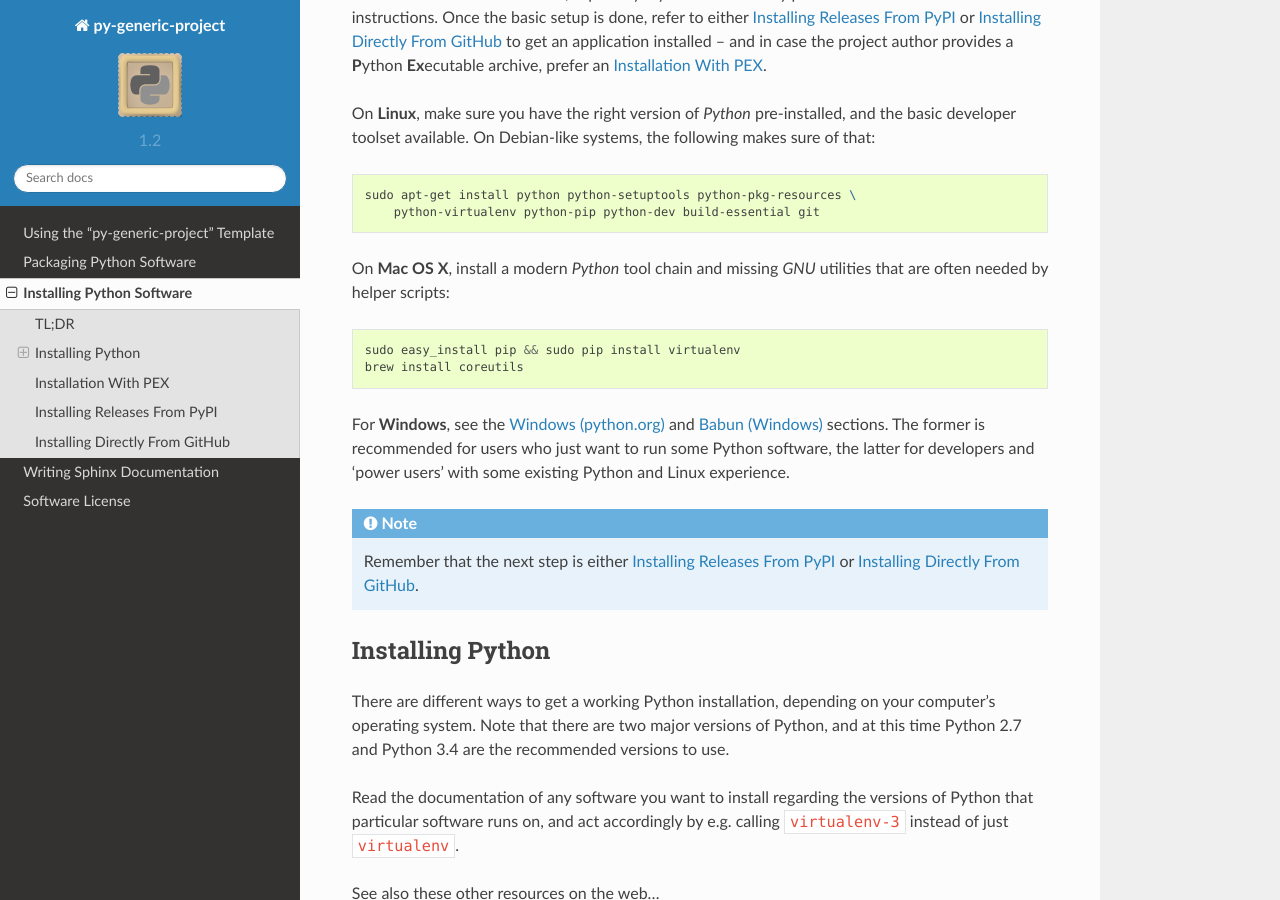
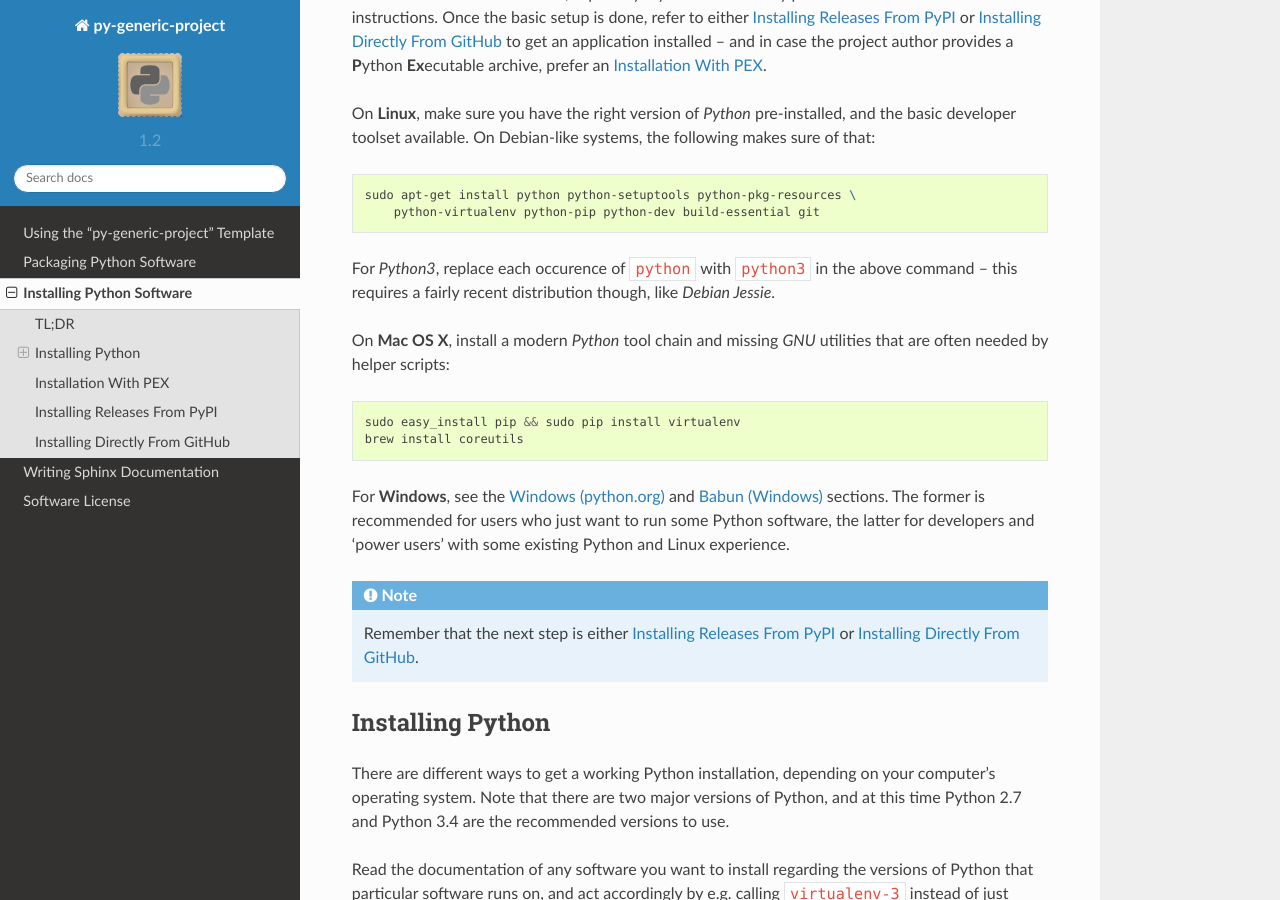
Before and after one commit to Springerle/py-generic-project, a Sphinx documentation site: the page built from docs/installing.rst, in a window 1280 px wide and 900 px high, scrolled down 354 px. Built offline with Sphinx 7.4.7 and the Read the Docs theme 2.0.0, drawn with Linux system fonts in a browser that asks for light colours.

Commit message:
:pencil: Python3 on Jessie

```diff
--- a/docs/installing.rst
+++ b/docs/installing.rst
@@ -48,6 +48,9 @@ developer toolset available. On Debian-like systems, the following makes sure of
 
     sudo apt-get install python python-setuptools python-pkg-resources \
         python-virtualenv python-pip python-dev build-essential git
+
+For *Python3*, replace each occurence of ``python`` with ``python3`` in the above command –
+this requires a fairly recent distribution though, like *Debian Jessie*.
 
 On **Mac OS X**, install a modern *Python* tool chain and
 missing *GNU* utilities that are often needed by helper scripts:
```
